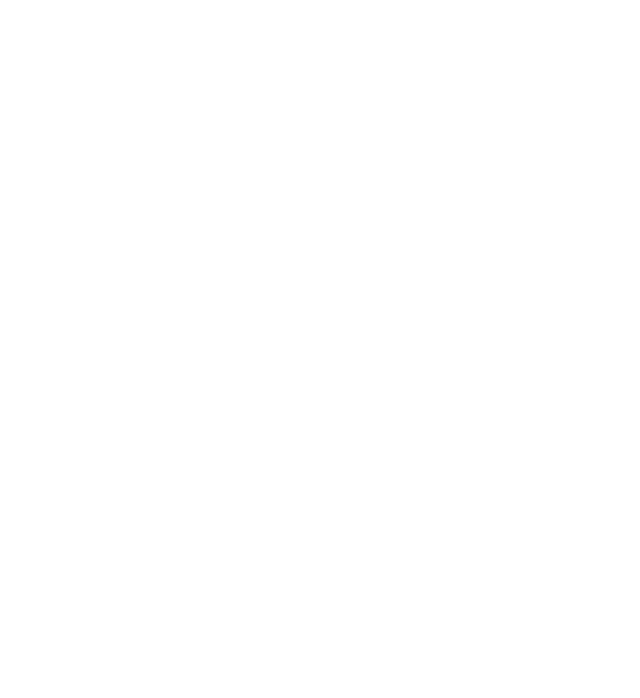
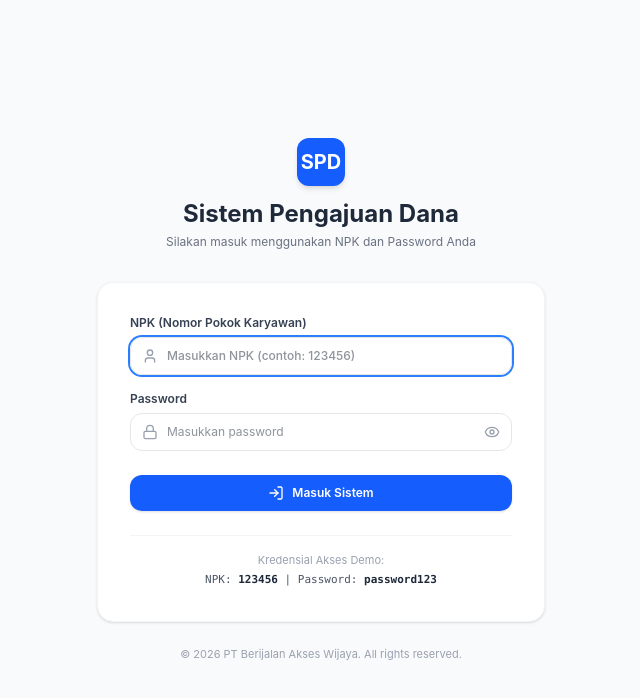
Before and after one commit to Miftakhurokhman/Sistem-Pengajuan-Dana-Marketing, a React (Vite) app in the folder frontend/: page /login in a window 1280 px wide. Before the commit this address had no page. Shown: the top 698 px of the page, without its empty margins (319-959 px from the left). Built offline with nearby package versions, Linux system fonts and the light colour scheme.

Commit message:
FE Feat : Slicing Page Login

```diff
--- a/frontend/src/App.tsx
+++ b/frontend/src/App.tsx
@@ -2,11 +2,15 @@
 import { MainLayout } from './components/layout/MainLayout';
 import { SubmissionListPage } from './pages/SubmissionListPage';
 import { SubmissionDetailPage } from './pages/SubmissionDetailPage';
+import { LoginPage } from './pages/LoginPage';
 
 export default function App() {
   return (
     <BrowserRouter>
       <Routes>
+        {/* Route Halaman Login */}
+        <Route path="/login" element={<LoginPage />} />
+
         {/* Route dengan Layout Wrapper (Sidebar & TopBar) */}
         <Route element={<MainLayout />}>
           <Route path="/" element={<SubmissionListPage />} />
--- /dev/null
+++ b/frontend/src/pages/LoginPage.tsx
@@ -0,0 +1,162 @@
+import { useState } from 'react';
+import type { FormEvent } from 'react';
+import { useNavigate } from 'react-router-dom';
+import { User, Lock, Eye, EyeOff, LogIn, AlertCircle } from 'lucide-react';
+
+export const LoginPage = () => {
+  const navigate = useNavigate();
+
+  // State Form
+  const [npk, setNpk] = useState('');
+  const [password, setPassword] = useState('');
+  const [showPassword, setShowPassword] = useState(false);
+
+  // State Feedback & Loading
+  const [error, setError] = useState('');
+  const [isLoading, setIsLoading] = useState(false);
+
+  // Handle Form Submit
+  const handleSubmit = (e: FormEvent) => {
+    e.preventDefault();
+    setError('');
+
+    // Validasi Sederhana
+    if (!npk.trim() || !password.trim()) {
+      setError('NPK dan Password wajib diisi.');
+      return;
+    }
+
+    setIsLoading(true);
+
+    // Simulasi Proses Authentication API (dapat diganti dengan Service/Context Auth)
+    setTimeout(() => {
+      setIsLoading(false);
+
+      // Dummy credentials check untuk testing/demo
+      if (npk === '123456' && password === 'password123') {
+        // Berhasil login -> Arahkan ke Halaman Utama / List Pengajuan
+        navigate('/');
+      } else if (npk !== '123456') {
+        setError('NPK tidak terdaftar dalam sistem.');
+      } else {
+        setError('Password yang Anda masukkan salah.');
+      }
+    }, 1000);
+  };
+
+  return (
+    <div className="min-h-screen bg-gray-50 flex flex-col justify-center items-center p-4">
+      <div className="w-full max-w-md">
+
+        {/* Header / Brand Logo */}
+        <div className="text-center mb-8">
+          <div className="inline-flex items-center justify-center w-12 h-12 bg-blue-600 rounded-xl shadow-md text-white font-bold text-xl mb-3">
+            SPD
+          </div>
+          <h1 className="text-2xl font-bold text-gray-800">Sistem Pengajuan Dana</h1>
+          <p className="text-xs text-gray-500 mt-1">
+            Silakan masuk menggunakan NPK dan Password Anda
+          </p>
+        </div>
+
+        {/* Form Card */}
+        <div className="bg-white rounded-2xl shadow-sm border border-gray-100 p-6 sm:p-8 space-y-6">
+
+          {/* Alert Message jika ada Error */}
+          {error && (
+            <div className="flex items-center gap-2.5 p-3.5 bg-red-50 border border-red-100 text-red-600 text-xs rounded-xl">
+              <AlertCircle className="w-4 h-4 shrink-0" />
+              <span className="font-medium">{error}</span>
+            </div>
+          )}
+
+          <form onSubmit={handleSubmit} className="space-y-4">
+
+            {/* Input NPK */}
+            <div>
+              <label className="block text-xs font-semibold text-gray-700 mb-1.5">
+                NPK (Nomor Pokok Karyawan)
+              </label>
+              <div className="relative">
+                <User className="w-4 h-4 absolute left-3 top-1/2 -translate-y-1/2 text-gray-400" />
+                <input
+                  type="text"
+                  value={npk}
+                  onChange={(e) => setNpk(e.target.value)}
+                  placeholder="Masukkan NPK (contoh: 123456)"
+                  className="w-full pl-9 pr-4 py-2.5 text-xs border border-gray-200 rounded-xl focus:outline-none focus:ring-2 focus:ring-blue-500 text-gray-800 font-medium"
+                  disabled={isLoading}
+                  autoFocus
+                />
+              </div>
+            </div>
+
+            {/* Input Password */}
+            <div>
+              <div className="flex justify-between items-center mb-1.5">
+                <label className="block text-xs font-semibold text-gray-700">
+                  Password
+                </label>
+              </div>
+              <div className="relative">
+                <Lock className="w-4 h-4 absolute left-3 top-1/2 -translate-y-1/2 text-gray-400" />
+                <input
+                  type={showPassword ? 'text' : 'password'}
+                  value={password}
+                  onChange={(e) => setPassword(e.target.value)}
+                  placeholder="Masukkan password"
+                  className="w-full pl-9 pr-10 py-2.5 text-xs border border-gray-200 rounded-xl focus:outline-none focus:ring-2 focus:ring-blue-500 text-gray-800"
+                  disabled={isLoading}
+                />
+                <button
+                  type="button"
+                  onClick={() => setShowPassword(!showPassword)}
+                  className="absolute right-3 top-1/2 -translate-y-1/2 text-gray-400 hover:text-gray-600 focus:outline-none cursor-pointer"
+                  tabIndex={-1}
+                >
+                  {showPassword ? (
+                    <EyeOff className="w-4 h-4" />
+                  ) : (
+                    <Eye className="w-4 h-4" />
+                  )}
+                </button>
+              </div>
+            </div>
+
+            {/* Tombol Submit Login */}
+            <button
+              type="submit"
+              disabled={isLoading}
+              className="w-full mt-2 inline-flex items-center justify-center gap-2 px-4 py-2.5 bg-blue-600 hover:bg-blue-700 active:bg-blue-800 disabled:bg-blue-300 text-white font-semibold text-xs rounded-xl shadow-sm transition-colors cursor-pointer"
+            >
+              {isLoading ? (
+                <div className="w-4 h-4 border-2 border-white border-t-transparent rounded-full animate-spin" />
+              ) : (
+                <>
+                  <LogIn className="w-4 h-4" />
+                  Masuk Sistem
+                </>
+              )}
+            </button>
+          </form>
+
+          {/* Box Informasi Akses Demo */}
+          <div className="pt-4 border-t border-gray-100 text-center">
+            <p className="text-[11px] text-gray-400">
+              Kredensial Akses Demo:
+            </p>
+            <p className="text-[11px] font-mono text-gray-600 mt-1">
+              NPK: <span className="font-bold text-gray-800">123456</span> | Password: <span className="font-bold text-gray-800">password123</span>
+            </p>
+          </div>
+
+        </div>
+
+        {/* Footer info */}
+        <p className="text-center text-[11px] text-gray-400 mt-6">
+          &copy; {new Date().getFullYear()} PT Berijalan Akses Wijaya. All rights reserved.
+        </p>
+      </div>
+    </div>
+  );
+};
```
